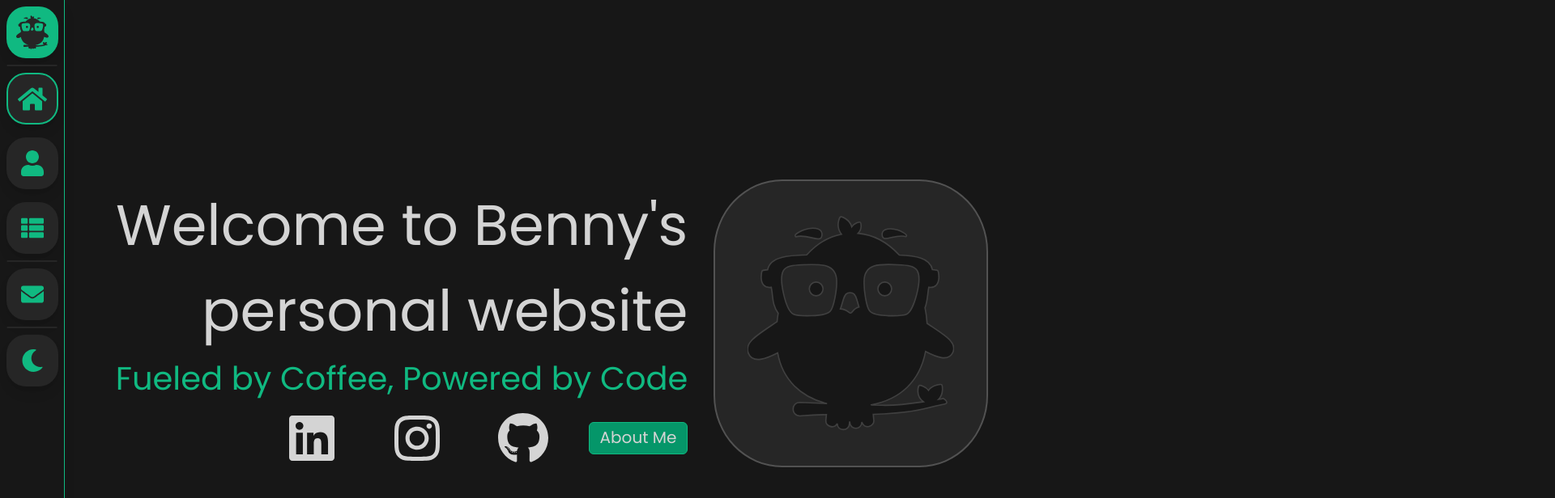
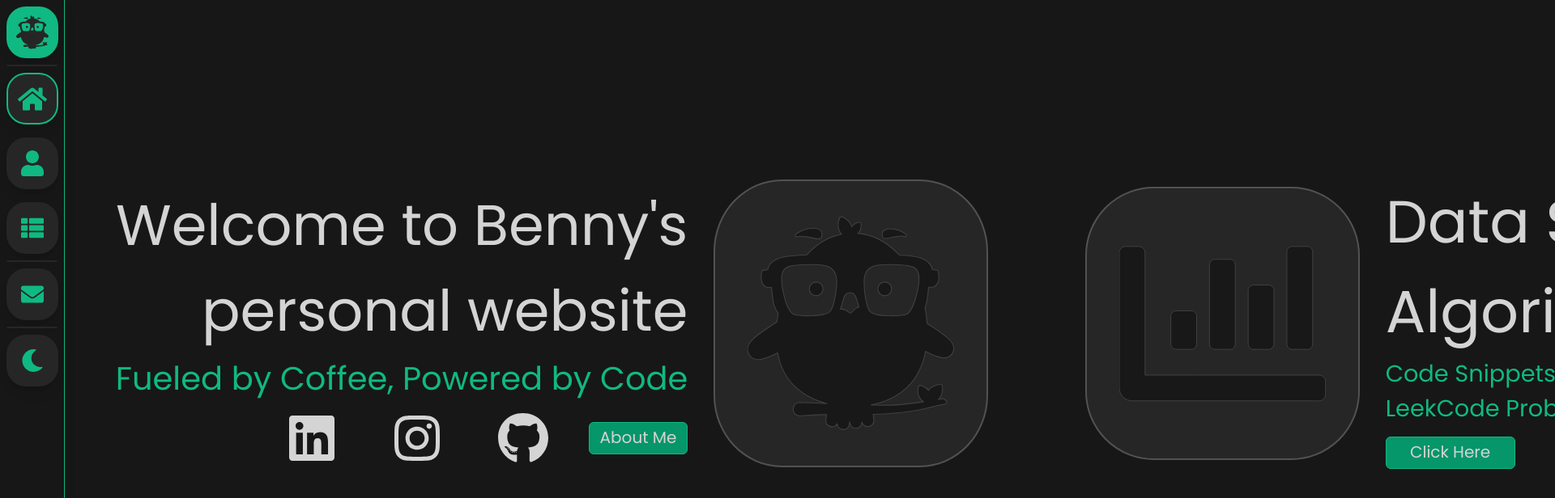
Before and after one commit to Shamanbenny/SneakyOwl, a Next.js app in the folder myapp/: page / in a window 1280 px wide. Shown: the top 616 px of the page at 81% size, 1920 px wide, since content can reach past the window. Built offline with nearby package versions, Linux system fonts and the light colour scheme.

Commit message:
Added Autoplay Carousel Slider. Need Slider Button and Matrix randomplay background

```diff
--- /dev/null
+++ b/myapp/app/components/Matrix.tsx
@@ -0,0 +1,7 @@
+"use client";
+
+import React from "react";
+
+export const Matrix: React.FC = () => {
+  return <></>;
+};
--- a/myapp/app/components/NavBar.tsx
+++ b/myapp/app/components/NavBar.tsx
@@ -44,7 +44,6 @@ const NavBar: React.FC = () => {
       "hamburgerMenu",
     )[0] as HTMLElement;
     let topBarHeight = mobileTopBar?.clientHeight;
-    console.log(topBarHeight);
     if (hamburgerMenu) {
       mobileTopBar.style.top = "0px";
       hamburgerElement.style.top = topBarHeight + "px";
--- a/myapp/app/components/Slider.tsx
+++ b/myapp/app/components/Slider.tsx
@@ -1,8 +1,9 @@
-import React, { RefObject, useEffect } from "react";
+import React, { RefObject, useEffect, useState } from "react";
 import OwlSVG from "./svgComponents/OwlSVG";
 import Link from "next/link";
 import { togglePageChange } from "./NavBar";
 import { FaLinkedin, FaInstagram, FaGithub } from "react-icons/fa";
+import DsaSVG from "./svgComponents/DsaSVG";
 
 /**
  * Slider component [CSS className used]:
@@ -16,13 +17,36 @@ interface SliderProps {
 
 const Slider: React.FC<SliderProps> = ({ clientWidth, clientHeight }) => {
   const carouselRef = React.createRef<HTMLDivElement>();
-  const slideNumber = 2;
+  const numberOfSlides = 2;
+  let firstRender = true;
+  const [currSlide, setCurrSlide] = useState(0);
+  const [timeoutId, setTimeoutId] = useState<NodeJS.Timeout | null>(null);
   const slideRefs: RefObject<HTMLDivElement>[] = [];
-  for (let i = 0; i < slideNumber; i++) {
+  for (let i = 0; i < numberOfSlides; i++) {
     slideRefs.push(React.createRef<HTMLDivElement>());
   }
 
+  // On Slide Change, set the left property of the carousel to show the current slide
+  // Reset any existing Timeout and set a new Timeout to change the slide after 7.5 seconds
   useEffect(() => {
+    carouselRef.current?.style.setProperty("left", `-${currSlide * 100}%`);
+    if (timeoutId) clearTimeout(timeoutId as NodeJS.Timeout);
+    const id = setTimeout(() => {
+      setCurrSlide((currSlide + 1) % numberOfSlides);
+      console.log("Slide changed to: ", (currSlide + 1) % numberOfSlides);
+    }, 15000); // 7.5 seconds
+    setTimeoutId(id);
+  }, [currSlide]);
+
+  // Carousel padding-top adjustment for small screens
+  useEffect(() => {
+    if (firstRender) {
+      carouselRef.current?.style.setProperty(
+        "width",
+        `${numberOfSlides * 100}%`,
+      );
+      firstRender = false;
+    }
     if (clientWidth < 640) {
       const carouselTop = (clientHeight - 700 - 58) / 2;
       carouselRef.current?.style.setProperty("padding-top", `${carouselTop}px`);
@@ -33,7 +57,7 @@ const Slider: React.FC<SliderProps> = ({ clientWidth, clientHeight }) => {
 
   return (
     <>
-      <div ref={carouselRef}>
+      <div ref={carouselRef} className="slide-left-transition relative flex">
         {/* [START] Slide 1 - slideRefs[0] */}
         <div
           className="mx-auto grid h-screen w-full grid-cols-1 items-center
@@ -133,6 +157,53 @@ const Slider: React.FC<SliderProps> = ({ clientWidth, clientHeight }) => {
           </div>
         </div>
         {/* [END] Slide 1 */}
+
+        {/* [START] Slide 2 - slideRefs[1] */}
+        <div
+          className="mx-auto grid h-screen w-full grid-cols-1 items-center
+          transition-all duration-150 ease-linear max-sm:max-h-[700px] max-sm:max-w-[300px]
+          sm:max-w-[576px] sm:grid-cols-3 sm:gap-4 sm:px-5 md:max-w-[704px] md:px-5
+          lg:max-w-[944px] lg:gap-8 lg:px-10 xl:max-w-[1200px] xl:px-[60px]"
+          ref={slideRefs[1]}
+        >
+          <div className="w-full text-center">
+            <DsaSVG />
+          </div>
+          <div className="col-span-2 text-left max-sm:mt-5 max-sm:text-center">
+            <h1
+              className="transition-all duration-150 ease-linear max-sm:text-[1.8rem]
+              sm:text-[1.7rem] md:text-[2.4rem] lg:text-[2.8rem] xl:text-[4.6rem]"
+            >
+              Data Structures & Algorithms
+            </h1>
+            <h1
+              className="emerald-highlight text-emerald-700 transition-all
+              duration-150 ease-linear dark:text-emerald-500 max-sm:text-[1.05rem]
+              sm:text-[1.3rem] md:text-[1.5rem] lg:text-[2rem] xl:text-[1.8rem]"
+            >
+              Code Snippets with Visualizations on common LeekCode Problems
+            </h1>
+            <div
+              className="mt-3 flex items-center transition-all duration-150 ease-linear
+              max-sm:mx-auto max-sm:mt-7 max-sm:w-1/2 max-sm:flex-col sm:mr-auto sm:w-3/4
+              md:w-3/5 lg:w-1/2 xl:w-[70%]"
+            >
+              <Link
+                href="/dsa"
+                className="items-center rounded-md border border-emerald-500 bg-emerald-700
+                  py-1 text-center text-sm text-neutral-300 transition-all duration-150
+                  ease-linear hover:scale-110 hover:border-emerald-700 hover:bg-emerald-600
+                  dark:border-emerald-500 dark:bg-emerald-600 dark:hover:border-emerald-700
+                  dark:hover:bg-emerald-500 max-sm:mt-7 max-sm:w-40 max-sm:py-2 max-sm:text-[20px]
+                  sm:h-8 sm:w-36 xl:h-10 xl:w-40 xl:py-2 xl:text-[20px]"
+                onClick={(e) => togglePageChange("/about")}
+              >
+                Click Here
+              </Link>
+            </div>
+          </div>
+        </div>
+        {/* [END] Slide 2 */}
       </div>
     </>
   );
--- /dev/null
+++ b/myapp/app/components/svgComponents/DsaSVG.tsx
@@ -0,0 +1,71 @@
+import { useEffect, useRef, useState } from "react";
+
+const DsaSVG = () => {
+  const cardRef = useRef<HTMLDivElement>(null);
+  const svgRef = useRef<SVGRadialGradientElement>(null);
+  const [mouseOnCard, setMouseOnCard] = useState(false);
+  const [gradientCenter, setGradientCenter] = useState({ x: 50, y: 50 });
+
+  useEffect(() => {
+    svgRef.current?.setAttribute("cx", `${gradientCenter.x}%`);
+    svgRef.current?.setAttribute("cy", `${gradientCenter.y}%`);
+    //console.log("DsaSVG", mouseOnCard, gradientCenter);
+  }, [gradientCenter]);
+
+  const handleMouseMove = (
+    event: React.MouseEvent<HTMLDivElement, MouseEvent>,
+  ) => {
+    let x = event.clientX;
+    let y = event.clientY;
+    if (cardRef.current) {
+      const rect = cardRef.current.getBoundingClientRect();
+      const cxPercentage = ((x - rect.left) / rect.width) * 200 - 50;
+      const cyPercentage = ((y - rect.top) / rect.height) * 200 - 50;
+      setGradientCenter({ x: cxPercentage, y: cyPercentage });
+    }
+  };
+
+  return (
+    <div
+      className="dsaSVGCard svgCards group"
+      ref={cardRef}
+      onMouseEnter={() => setMouseOnCard(true)}
+      onMouseLeave={() => setMouseOnCard(false)}
+      onMouseMove={(event) => handleMouseMove(event)}
+    >
+      <svg
+        xmlns="http://www.w3.org/2000/svg"
+        viewBox="0 0 512 512"
+        className="h-full w-full transition-all duration-150 ease-linear hover:scale-110"
+      >
+        {/* [IMPT Lesson] Need to use unique radialGradient ID per SVGs*/}
+        {/* <!-- Font Awesome Free 5.15.4 by @fontawesome - https://fontawesome.com
+        License - https://fontawesome.com/license/free (Icons: CC BY 4.0, Fonts: SIL OFL 1.1, Code: MIT License) --> */}
+        <defs>
+          <radialGradient
+            ref={svgRef}
+            id="emeraldGradient_Dsa"
+            gradientUnits="userSpaceOnUse"
+            r={"75%"}
+          >
+            {mouseOnCard && <stop stopColor="#10b981" />}
+            <stop offset={1} stopColor="#404040" />
+          </radialGradient>
+        </defs>
+        <path
+          className="fill-neutral-700 transition-all duration-150 ease-linear group-hover:fill-emerald-900
+            dark:fill-neutral-900/90 group-hover:dark:fill-neutral-900"
+          stroke="url(#emeraldGradient_Dsa)"
+          d="M332.8 320h38.4c6.4 0 12.8-6.4 12.8-12.8V172.8c0-6.4-6.4-12.8-12.8-12.8h-38.4c-6.4 0-12.8 6.4-12.8
+            12.8v134.4c0 6.4 6.4 12.8 12.8 12.8zm96 0h38.4c6.4 0 12.8-6.4 12.8-12.8V76.8c0-6.4-6.4-12.8-12.8-12.8h-38.4c-6.4 0-12.8
+            6.4-12.8 12.8v230.4c0 6.4 6.4 12.8 12.8 12.8zm-288 0h38.4c6.4 0 12.8-6.4 12.8-12.8v-70.4c0-6.4-6.4-12.8-12.8-12.8h-38.4c-6.4
+            0-12.8 6.4-12.8 12.8v70.4c0 6.4 6.4 12.8 12.8 12.8zm96 0h38.4c6.4 0 12.8-6.4 12.8-12.8V108.8c0-6.4-6.4-12.8-12.8-12.8h-38.4c-6.4
+            0-12.8 6.4-12.8 12.8v198.4c0 6.4 6.4 12.8 12.8 12.8zM496 384H64V80c0-8.84-7.16-16-16-16H16C7.16 64 0 71.16 0 80v336c0 17.67 14.33
+            32 32 32h464c8.84 0 16-7.16 16-16v-32c0-8.84-7.16-16-16-16z"
+        />
+      </svg>
+    </div>
+  );
+};
+
+export default DsaSVG;
--- a/myapp/app/components/svgComponents/OwlSVG.tsx
+++ b/myapp/app/components/svgComponents/OwlSVG.tsx
@@ -9,6 +9,7 @@ const OwlSVG = () => {
   useEffect(() => {
     svgRef.current?.setAttribute("cx", `${gradientCenter.x}%`);
     svgRef.current?.setAttribute("cy", `${gradientCenter.y}%`);
+    //console.log("OwlSVG", mouseOnCard, gradientCenter);
   }, [gradientCenter]);
 
   const handleMouseMove = (
@@ -26,7 +27,7 @@ const OwlSVG = () => {
 
   return (
     <div
-      className="owlCard"
+      className="owlSVGCard svgCards group"
       ref={cardRef}
       onMouseEnter={() => setMouseOnCard(true)}
       onMouseLeave={() => setMouseOnCard(false)}
@@ -35,14 +36,15 @@ const OwlSVG = () => {
       <svg
         xmlns="http://www.w3.org/2000/svg"
         viewBox="0 0 480 512"
-        className="h-full w-full transition-all duration-150 ease-linear"
+        className="h-full w-full transition-all duration-150 ease-linear hover:scale-110"
       >
+        {/* [IMPT Lesson] Need to use unique radialGradient ID per SVGs*/}
         {/* Font Awesome Free 5.15.4 by @fontawesome - https://fontawesome.com License
           - https://fontawesome.com/license/free (Icons: CC BY 4.0, Fonts: SIL OFL 1.1, Code: MIT License) */}
         <defs>
           <radialGradient
             ref={svgRef}
-            id="emeraldGradient"
+            id="emeraldGradient_Owl"
             gradientUnits="userSpaceOnUse"
             r={"75%"}
           >
@@ -51,8 +53,9 @@ const OwlSVG = () => {
           </radialGradient>
         </defs>
         <path
-          className="fill-neutral-700 dark:fill-neutral-900"
-          stroke="url(#emeraldGradient)"
+          className="fill-neutral-700 transition-all duration-150 ease-linear group-hover:fill-emerald-900
+            dark:fill-neutral-900/90 group-hover:dark:fill-neutral-900"
+          stroke="url(#emeraldGradient_Owl)"
           d="M313.2 47.5c1.2-13 21.3-14 36.6-8.7.9.3 26.2 9.7 19 15.2-27.9-7.4-56.4 18.2-55.6-6.5zm-201
             6.9c30.7-8.1 62 20 61.1-7.1-1.3-14.2-23.4-15.3-40.2-9.6-1 .3-28.7 10.5-20.9 16.7zM319.4 160c-8.8 0-16
             7.2-16 16s7.2 16 16 16 16-7.2 16-16-7.2-16-16-16zm-159.7 0c-8.8 0-16 7.2-16 16s7.2 16 16 16 16-7.2
--- a/myapp/app/globals.css
+++ b/myapp/app/globals.css
@@ -70,13 +70,17 @@ body *::selection {
   @apply bg-emerald-700/75 text-neutral-100 dark:bg-emerald-700/75 dark:text-neutral-900;
 }
 
-/* ---------- [START] OwlSVG ---------- */
-.owlCard {
-  @apply my-14 mr-10 flex min-h-32 w-full min-w-32 flex-col justify-between border border-neutral-600 bg-neutral-400 stroke-[3] p-8 hover:stroke-[6] dark:bg-neutral-800;
+/* ---------- [START] SVG Components ---------- */
+.svgCards {
+  @apply my-14 mr-10 flex min-h-32 w-full min-w-32 flex-col justify-between border border-neutral-600 bg-neutral-400 stroke-[2] p-8 hover:stroke-[4] dark:bg-neutral-800;
 
   @apply max-w-max rounded-[25%] lg:border-2 lg:p-10 xl:mr-auto;
 }
-/* ---------- [END] OwlSVG ---------- */
+/* ---------- [END] SVG Components ---------- */
+
+.slide-left-transition {
+  transition: left 0.75s ease-in-out;
+}
 
 @layer utilities {
   .text-balance {
```
Also changed, not shown: myapp/public/chart-bar.svg (added). Lines whose indentation alone changed are shown as unchanged.
